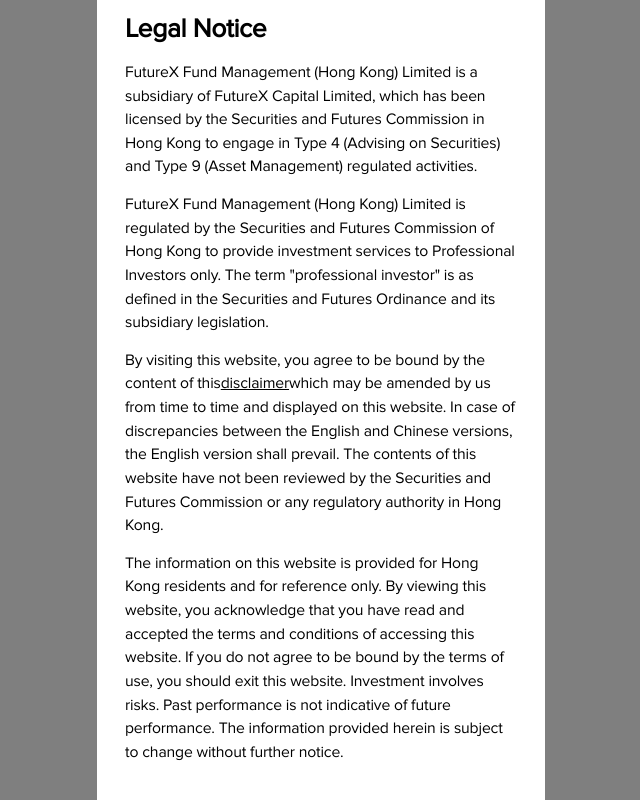
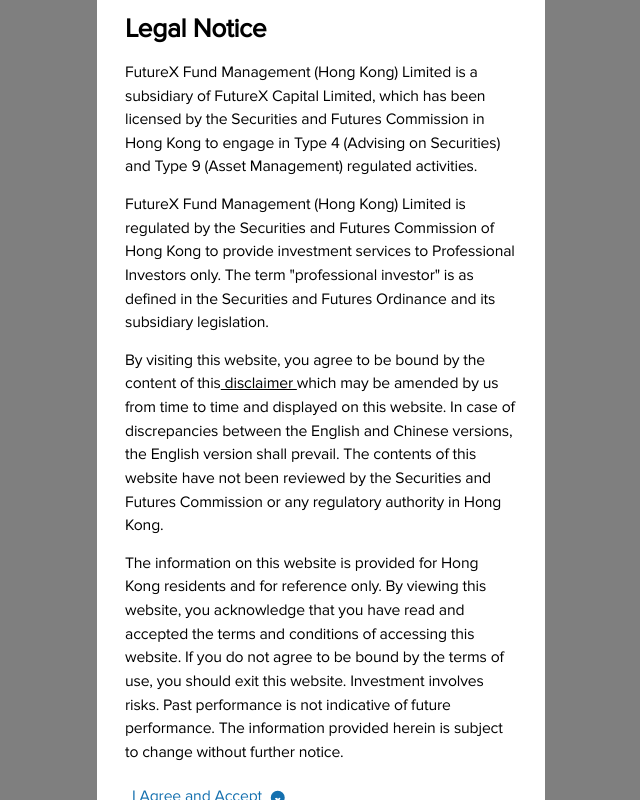
Before and after one commit to ruiyang-xu/FutureX, a React app: page / in a window 1280 px wide. Shown: the whole page, without its empty margins (319-959 px from the left). Built offline with nearby package versions, Linux system fonts and the light colour scheme.

Commit message:
update the legal notice

```diff
--- a/src/components/useragreement/UserAgreement.tsx
+++ b/src/components/useragreement/UserAgreement.tsx
@@ -18,7 +18,7 @@
           </p>
           <p className="text-sm md:text-base lg:text-lg mb-4">
             By visiting this website, you agree to be bound by the content of this
-            <a href="/disclaimer" className="text-blue-500 underline">disclaimer</a>
+            <a href="/disclaimer" className="text-blue-500 underline"> disclaimer </a>
             which may be amended by us from time to time and displayed on this website. In case of discrepancies between the English and Chinese versions, the English version shall prevail. The contents of this website have not been reviewed by the Securities and Futures Commission or any regulatory authority in Hong Kong.
           </p>
           <p className="text-sm md:text-base lg:text-lg mb-4">
@@ -28,10 +28,10 @@
             onClick={onAccept}
             className="mt-4 bg-blue-500 p-2 rounded text-sm md:text-base lg:text-lg flex items-center justify-center"
           >
-            <span className="text-white mr-2">I Agree and Accept</span>
+            <span className="text-blue mr-2">I Agree and Accept</span>
             <svg
               xmlns="http://www.w3.org/2000/svg"
-              className="h-5 w-5 text-white"
+              className="h-5 w-5 text-blue"
               viewBox="0 0 20 20"
               fill="currentColor"
             >
```
